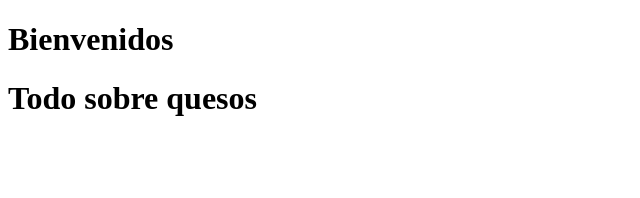
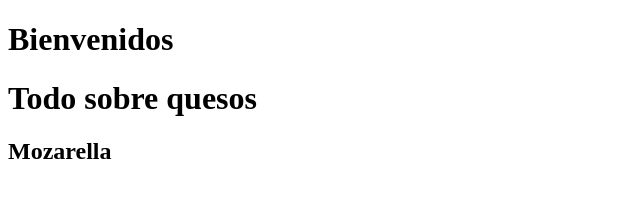
Before and after one commit to JohanRomulo/web, a plain HTML site: page index.html in a window 1280 px wide. Shown: the whole page, without its empty margins (0-640 px from the left). Drawn offline with Linux system fonts and the light colour scheme.

Commit message:
agregando un queso

```diff
--- a/index.html
+++ b/index.html
@@ -12,5 +12,7 @@
         Todo sobre quesos
     </h1>
 
+    <h2>Mozarella</h2>
+
 </body>
 </html>
```
